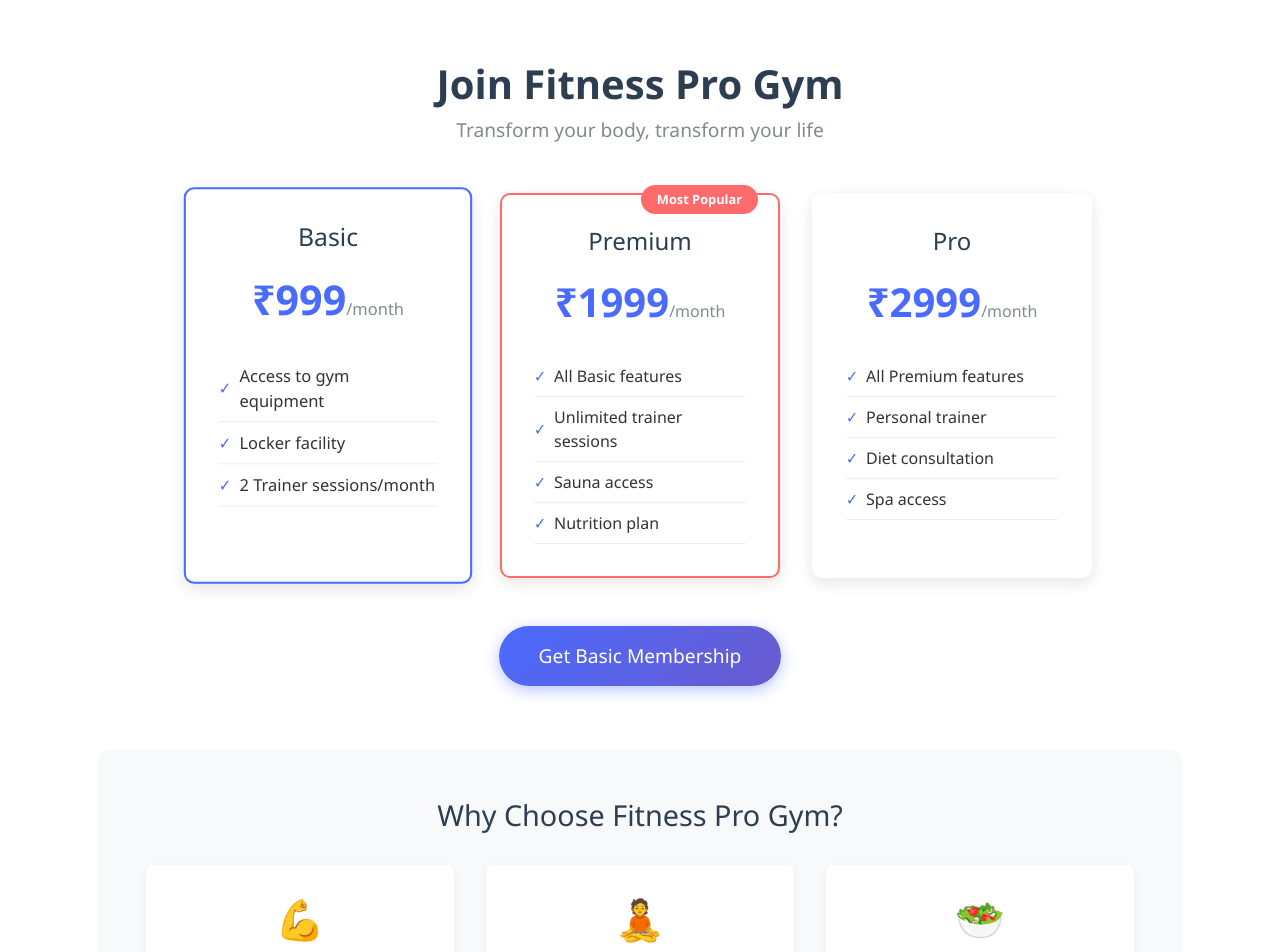
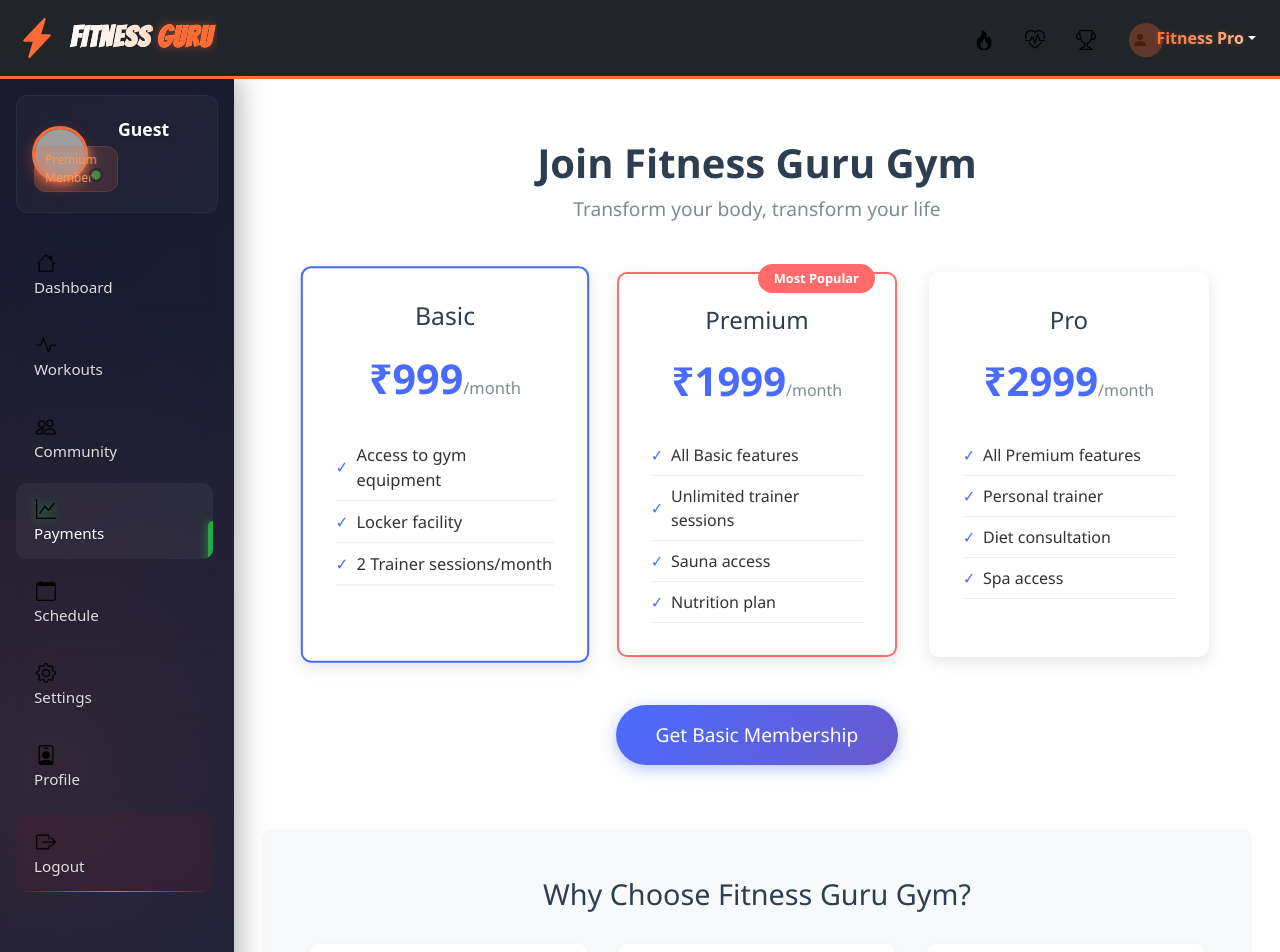
Before and after one commit to saichandra2332/GYM, a React (Create React App) app: page /payment in a window 1280 px wide. Shown: the top 952 px of the page. Built offline with nearby package versions, Linux system fonts and the light colour scheme; grey boxes are pictures that could not be loaded.

Commit message:
Add Footer, Leftmenu, Header to the Payments Page

```diff
--- a/src/pages/Payment.jsx
+++ b/src/pages/Payment.jsx
@@ -1,5 +1,8 @@
 import React, { useState } from 'react';
 import './Payment.css';
+import Header from '../components/Header';
+import LeftMenu from '../components/LeftMenu';
+import Footer from '../components/Footer';
 
 const Payment = () => {
   const [isLoading, setIsLoading] = useState(false);
@@ -32,7 +35,7 @@ const Payment = () => {
       key: 'rzp_test_X0ttERlr0afucZ',
       amount: amount,
       currency: 'INR',
-      name: 'Fitness Pro Gym',
+      name: 'Fitness Guru Gym',
       description: `${membershipPlans[membershipType].name} Membership Payment`,
       image: 'https://via.placeholder.com/150',
       handler: function (response) {
@@ -85,7 +88,11 @@ const Payment = () => {
 
   if (paymentSuccess) {
     return (
-      <div className="container mt-4">
+      <div className="d-flex flex-column min-vh-100">
+        <Header />
+        <div className="d-flex flex-grow-1">
+          <LeftMenu />
+          <div className="container mt-4 flex-grow-1">
             <div className="success-container">
               <div className="success-animation">
                 <svg className="checkmark" xmlns="http://www.w3.org/2000/svg" viewBox="0 0 52 52">
@@ -94,7 +101,7 @@ const Payment = () => {
                 </svg>
               </div>
               <h2 className="success-title">Payment Successful!</h2>
-          <p className="success-message">Welcome to Fitness Pro Gym! Your {membershipPlans[membershipType].name} membership is now active.</p>
+              <p className="success-message">Welcome to Fitness Guru Gym! Your {membershipPlans[membershipType].name} membership is now active.</p>
               <button
                 className="success-button"
                 onClick={() => setPaymentSuccess(false)}
@@ -103,14 +110,21 @@ const Payment = () => {
               </button>
             </div>
           </div>
+        </div>
+        <Footer />
+      </div>
     );
   }
 
   return (
-    <div className="container mt-4">
+    <div className="d-flex flex-column min-vh-100">
+      <Header />
+      <div className="d-flex flex-grow-1">
+        <LeftMenu />
+        <div className="container mt-4 flex-grow-1">
           <div className="payment-container">
             <div className="payment-header">
-          <h1 className="payment-title">Join Fitness Pro Gym</h1>
+              <h1 className="payment-title">Join Fitness Guru Gym</h1>
               <p className="payment-subtitle">Transform your body, transform your life</p>
             </div>
 
@@ -151,7 +165,7 @@ const Payment = () => {
             </div>
 
             <div className="payment-benefits">
-          <h3>Why Choose Fitness Pro Gym?</h3>
+              <h3>Why Choose Fitness Guru Gym?</h3>
               <div className="benefits-grid">
                 <div className="benefit-item">
                   <div className="benefit-icon">💪</div>
@@ -177,6 +191,9 @@ const Payment = () => {
             </div>
           </div>
         </div>
+      </div>
+      <Footer />
+    </div>
   );
 };
 
--- a/src/pages/Profile.jsx
+++ b/src/pages/Profile.jsx
@@ -1,4 +1,3 @@
-// pages/Profile.jsx
 import React, { useState, useEffect } from 'react';
 import { Container, Row, Col, Card, ProgressBar, Tab, Tabs, Badge } from 'react-bootstrap';
 import {
@@ -16,8 +15,9 @@ import {
   Github
 } from 'react-bootstrap-icons';
 import './Profile.css';
-import { useLocation } from 'react-router-dom';
-
+import Header from '../components/Header';
+import LeftMenu from '../components/LeftMenu';
+import Footer from '../components/Footer';
 
 const Profile = () => {
   const [activeTab, setActiveTab] = useState('about');
@@ -68,7 +68,11 @@ const Profile = () => {
   ];
 
   return (
-    <div className="profile-page">
+    <div className="d-flex flex-column min-vh-100">
+      <Header />
+      <div className="d-flex flex-grow-1">
+        <LeftMenu />
+        <div className="flex-grow-1 profile-content-wrapper">
           {/* Hero Parallax Section */}
           <div
             className="profile-hero"
@@ -104,7 +108,7 @@ const Profile = () => {
                       <HeartPulse color="#FF6B35" size={24} />
                     </div>
                     <div className="stat-info">
-                  <h3>{loading ? '--' : stats.workoutsCompleted}</h3>
+                      <h3>{loading ? '--' : stats?.workoutsCompleted}</h3>
                       <p>Workouts</p>
                     </div>
                     <div className="stat-wave"></div>
@@ -116,7 +120,7 @@ const Profile = () => {
                       <ClockHistory color="#4ECDC4" size={24} />
                     </div>
                     <div className="stat-info">
-                  <h3>{loading ? '--' : stats.streakDays}</h3>
+                      <h3>{loading ? '--' : stats?.streakDays}</h3>
                       <p>Day Streak</p>
                     </div>
                     <div className="stat-wave"></div>
@@ -128,7 +132,7 @@ const Profile = () => {
                       <TrophyFill color="#45B7D1" size={24} />
                     </div>
                     <div className="stat-info">
-                  <h3>{loading ? '--' : stats.achievements}</h3>
+                      <h3>{loading ? '--' : stats?.achievements}</h3>
                       <p>Achievements</p>
                     </div>
                     <div className="stat-wave"></div>
@@ -140,7 +144,7 @@ const Profile = () => {
                       <GraphUp color="#A37AFC" size={24} />
                     </div>
                     <div className="stat-info">
-                  <h3>{loading ? '--' : stats.level}</h3>
+                      <h3>{loading ? '--' : stats?.level}</h3>
                       <p>Level</p>
                     </div>
                     <div className="stat-wave"></div>
@@ -421,6 +425,9 @@ const Profile = () => {
             </Row>
           </Container>
         </div>
+      </div>
+      <Footer />
+    </div>
   );
 };
 
```
Also changed, not shown: src/pages/Settings.jsx (indentation only). Lines whose indentation alone changed are shown as unchanged.
